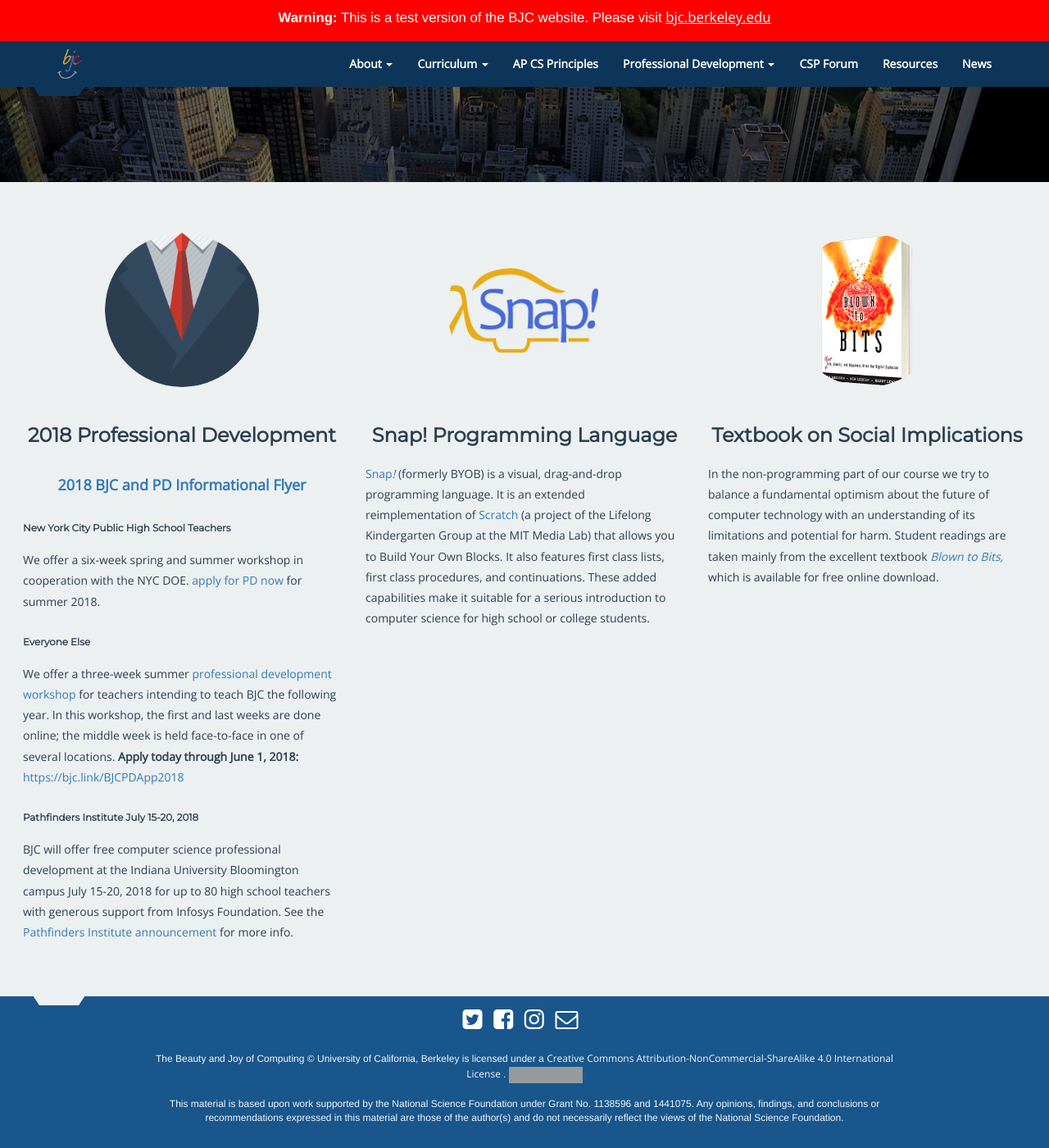
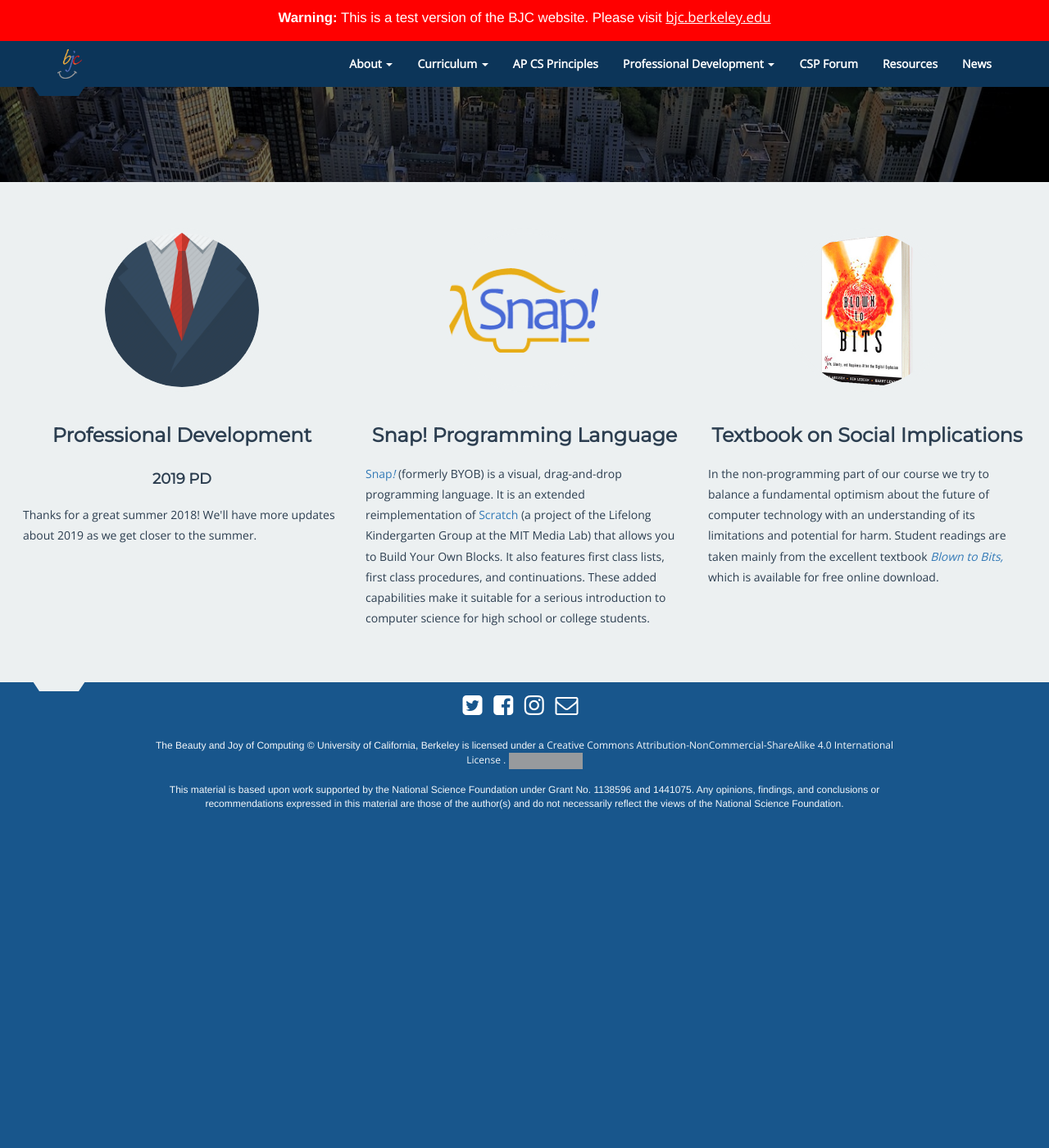
Before and after one commit to beautyjoy/beautyjoy.github.io, a Jekyll site: the page built from index.html, in a window 1280 px wide and 1400 px high, scrolled down 1464 px. Shown: the whole window at 82% size. Built offline with Jekyll 4.4.1, drawn with Linux system fonts in a browser that asks for light colours; after the commit the page ends 2482 px from its top, so only the background shows below that; grey boxes are pictures that could not be loaded.

Commit message:
try a new deploy key, shrink PD message on homepage

```diff
--- a/_includes/front-page/left-panel.html
+++ b/_includes/front-page/left-panel.html
@@ -5,10 +5,12 @@
     aria-hidden="true"
   />
 </div>
-<h3 class="text-center">2018 Professional Development</h3>
+<h3 class="text-center">Professional Development</h3>
 
-
-<h4 class="text-center">
+<h4 class="text-center">2019 PD</h4>
+<p>Thanks for a great summer 2018!
+  We'll have more updates about 2019 as we get closer to the summer.</p>
+<!-- <h4 class="text-center">
   <a href="{{ site.baseurl }}/documents/2018/bjc-pd-2018-flyer.pdf">
     2018 BJC and PD Informational Flyer
   </a>
@@ -29,4 +31,4 @@
 <h4 class="small">Pathfinders Institute July 15-20, 2018</h4>
 <p>
   BJC will offer free computer science professional development at the Indiana University Bloomington campus July 15-20, 2018 for up to 80 high school teachers with generous support from Infosys Foundation. See the <a href="https://www.infosys.org/infosys-foundation-usa/media/press/Pages/free-cs-training-800-teachers-summer2018.aspx">Pathfinders Institute announcement</a> for more info.
-</p>
+</p> -->
```
Also changed, not shown: .travis.yml.
